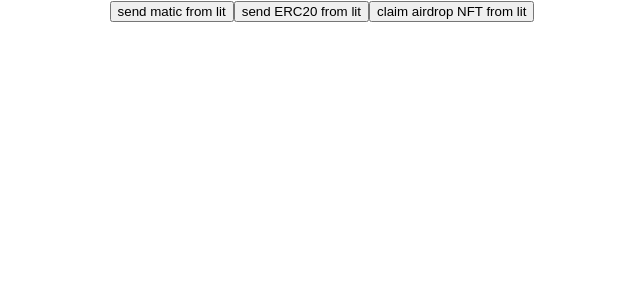
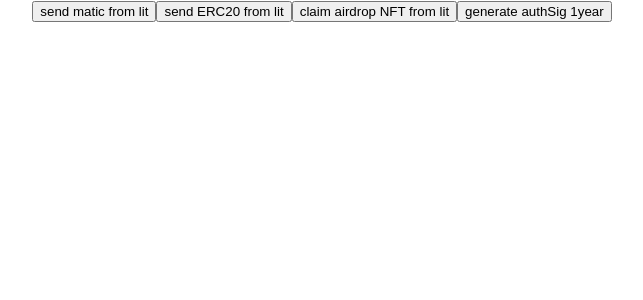
Before and after one commit to noplan-inc/gasless-airdropper, a React (Create React App) app in the folder packages/lit-sandbox-front/: page / in a window 1280 px wide. Shown: the top 300 px of the page, without its empty margins (318-961 px from the left). Built offline with nearby package versions, Linux system fonts and the light colour scheme.

Commit message:
1yearのauthSigを作成するコードを書いた

```diff
--- a/packages/lit-sandbox-front/src/App.tsx
+++ b/packages/lit-sandbox-front/src/App.tsx
@@ -186,10 +186,22 @@
     console.log(tx);
   }, []);
 
+  const generateAuthSig = async () => {
+    const client = new LitJsSdk.LitNodeClient({ litNetwork: "serrano" });
+    await client.connect();
+    const chain = "mumbai";
+    const oneYear = 365;
+    const expiration = new Date(Date.now() + 1000 * 60 * 60 * 24 * oneYear).toISOString();
+
+    const authSig = await LitJsSdk.checkAndSignAuthMessage({ chain,  expiration});
+    console.log(authSig);
+  }
+
   return (<>
     <button onClick={sendMaticHandler}>send matic from lit</button>
     <button onClick={transferERC20Handler}>send ERC20 from lit</button>
     <button onClick={airdropNftHandler}>claim airdrop NFT from lit</button>
+    <button onClick={generateAuthSig}>generate authSig 1year</button>
   </>);
 }
 
```
